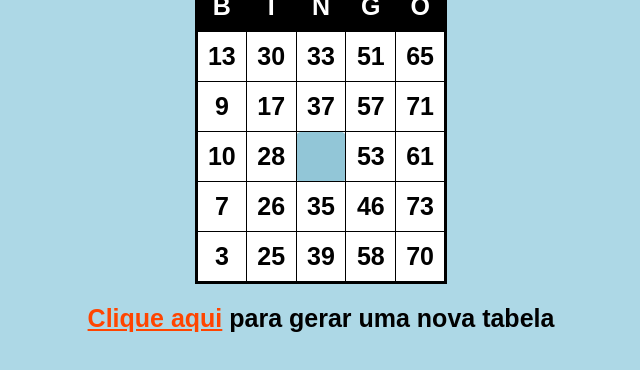
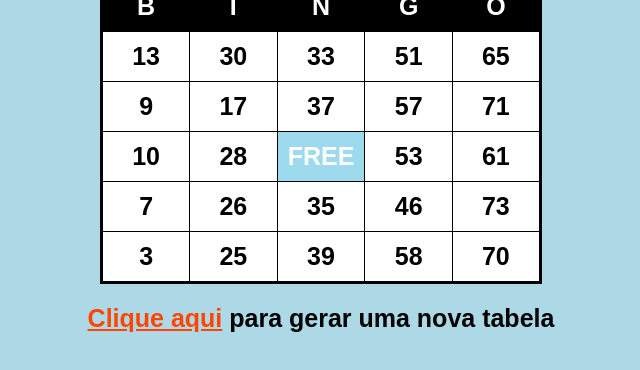
Before and after one commit to JuanGimenes06/Bingo, a plain HTML site: page index.html in a window 1280 px wide. Shown: the part 66-436 px from the top of the page, without its empty margins (319-959 px from the left). Drawn offline with Linux system fonts and the light colour scheme.

Commit message:
Adição do FREE

```diff
--- a/index.html
+++ b/index.html
@@ -33,7 +33,7 @@
         <tr>
             <td id="num2">&nbsp;</td>
             <td id="num7">&nbsp;</td>
-            <td id="free">&nbsp;</td>
+            <td id="free">FREE</td>
             <td id="num16">&nbsp;</td>
             <td id="num21">&nbsp;</td>
         </tr>
--- a/style.css
+++ b/style.css
@@ -5,7 +5,7 @@
     box-sizing: border-box;}
 /* *** */
 #free, .trocaBG{
-    background-color: rgb(146, 198, 215);
+    background-color: rgb(157, 218, 238);
     color: #fff;}
 body{
     background-color: lightblue;
@@ -20,7 +20,7 @@ td, th{
     border: 1px solid #000;
     width: 20%;}
 #free{
-    border-radius: 5px;}
+}
 h1{
     font: 800 40px 'Poppins', sans-serif;}
 table{
```
